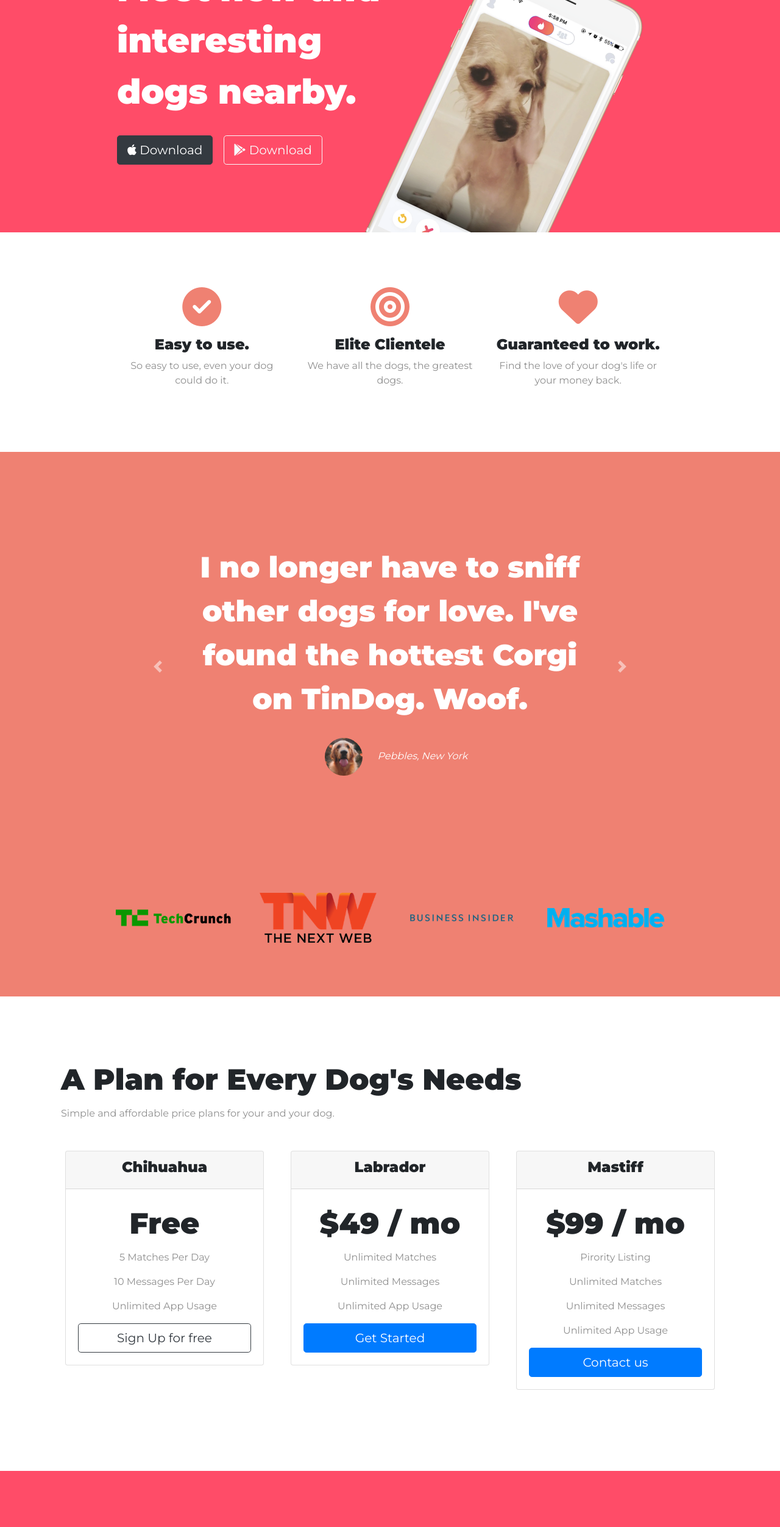
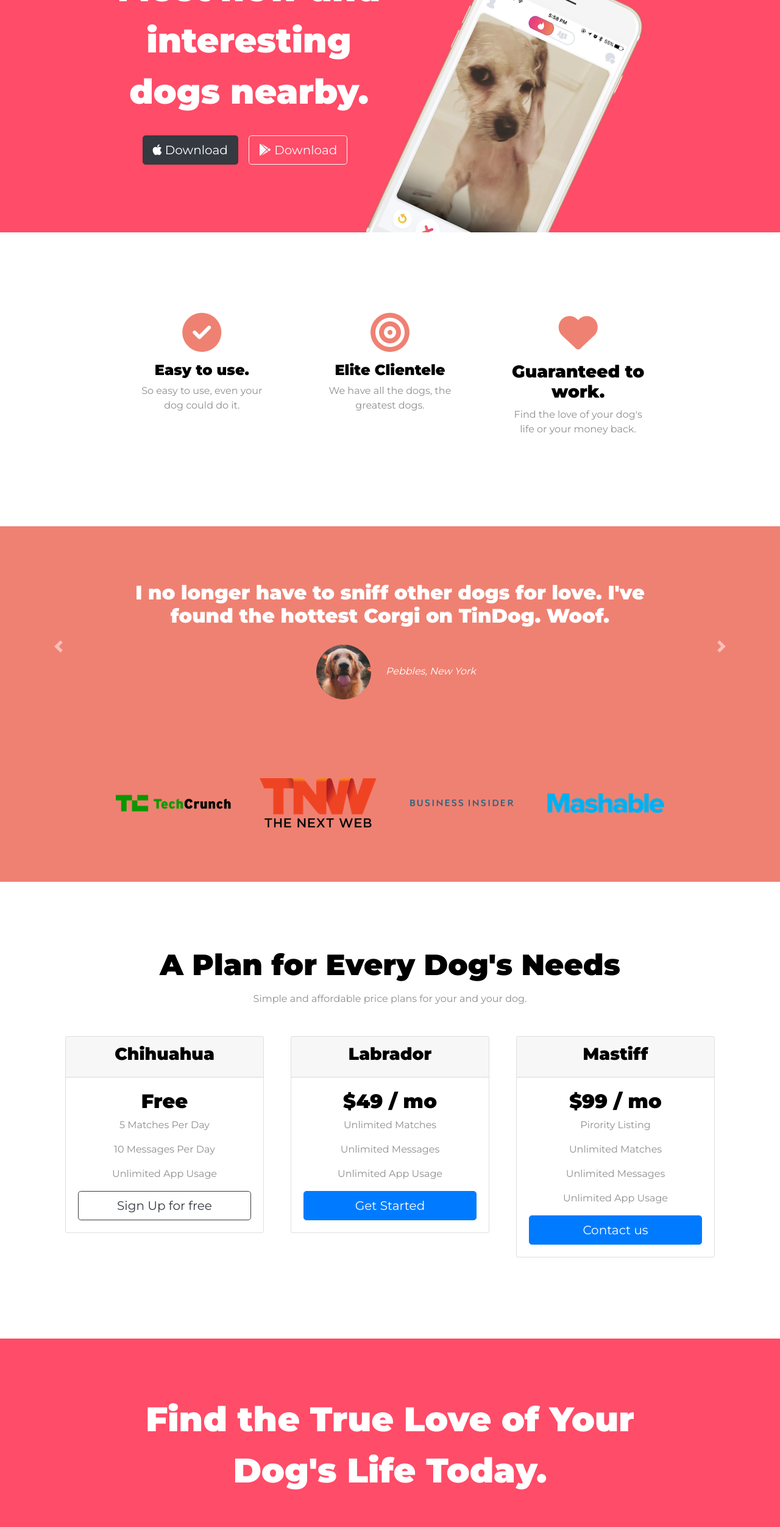
Before and after one commit to injoon2019/Udemy_Courseworks, a plain HTML site: page Web/The Complete 2020 Web Development Bootcamp/Web Development/Bootstrap/TinDog Start Here/index.html in a window 1280 px wide. Shown: the part 240-2744 px from the top of the page at 61% size. Drawn offline with nearby package versions, Linux system fonts and the light colour scheme.

Commit message:
Section 7, Refactoring our Website Part 2

```diff
--- a/Web/The Complete 2020 Web Development Bootcamp/Web Development/Bootstrap/TinDog Start Here/css/styles.css
+++ b/Web/The Complete 2020 Web Development Bootcamp/Web Development/Bootstrap/TinDog Start Here/css/styles.css
@@ -1,27 +1,41 @@
 body{
   font-family: "Montserrat";
+  text-align: center;
 }
 
-h1{
+h1, h2, h3, h4, h5, h6{
+  font-family: "Montserrat";
+  font-weight: bold;
+}
+
+p{
+  color:#8f8f8f;
+}
+
+/* Headings */
+.big-heading{
   font-size: 3.5rem;
   font-family: 'Montserrat', sans-serif;
   line-height: 1.5;
   font-weight: 900;
 }
-h2{
-  font-family: "Montserrat";
-  font-weight: bold;
+
+.section-heading{
   font-size: 3rem;
   line-height: 1.5;
 }
-h3{
-  font-weight: bold;
-  font-size: 1.5rem;
+
+/* Sections */
+.colored-section{
+  background-color: #ff4c68;
+  color:#fff;
 }
 
-p{
-  color:#8f8f8f;
+.white-section{
+  background-color: #fff;
+  color:#000;
 }
+
 
 /* Navigation Bar */
 .navbar{
@@ -50,6 +64,13 @@ p{
 
 
 .container-fluid{
+  padding: 7% 15%;
+}
+
+/* Title Section */
+
+/* Hierarchical CSS */
+#title .container-fluid{
   padding: 3% 15% 7%;
 }
 
@@ -62,14 +83,18 @@ p{
 
 /* Features Section */
 #features{
-  padding: 7% 15%;
+
   background-color: #fff;
   position: relative;
   z-index: 1;
 }
 
+.feature-title{
+  font-size: 1.5rem;
+}
+
 .feature-box{
-  text-align: center;
+  padding: 4.5%;
 }
 
 .icon{
@@ -83,10 +108,12 @@ p{
 
 /* Testimonial Section */
 #testimonials{
-  padding:7% 15%;
-  text-align:center;
   background-color: #ef8172;
-  color:#fff;
+}
+
+.testimonial-texT{
+  font-size: 3rem;
+  line-height: 1.5;
 }
 
 .testimonial-image{
@@ -101,7 +128,6 @@ p{
 
 #press{
   background-color: #ef8172;
-  text-align: center;
   padding-bottom: 3%;
 }
 
@@ -109,28 +135,25 @@ p{
   width:15%;
   margin:20px 20px 50px;
 }
-#title{
-  background-color: #ff4c68;
-  color:#fff;
-}
+
 
 /* Pricing Section */
 #pricing{
   padding: 100px;
 }
 
+.pricing-text{
+  font-size: 3rem;
+  line-height: 1.5;
+}
+
 .pricing-column{
   padding: 3% 2%;
-  text-align: center;
 }
 
 /* Cta Section  */
 
 #cta{
-  text-align: center;
-  background-color: #ff4c68;
-  color:#fff;
-  padding: 7% 15%;
   font-weight: bold;
 }
 
@@ -143,8 +166,6 @@ p{
 
 /* Footer Section */
 #footer{
-  padding: 7% 15%;
-  text-align: center;
 
 }
 .social-icon{
--- a/Web/The Complete 2020 Web Development Bootcamp/Web Development/Bootstrap/TinDog Start Here/index.html
+++ b/Web/The Complete 2020 Web Development Bootcamp/Web Development/Bootstrap/TinDog Start Here/index.html
@@ -22,7 +22,7 @@
 
 <body>
 
-  <section id="title">
+  <section class="colored-section" id="title">
     <div class="container-fluid">
 
       <!-- Nav Bar -->
@@ -51,7 +51,7 @@
       <!-- Title -->
       <div class="row">
         <div class="col-lg-6">
-          <h1>Meet new and interesting dogs nearby.</h1>
+          <h1 class="big-heading">Meet new and interesting dogs nearby.</h1>
           <button type="button" class="btn btn-dark btn-lg download-button"><i class="fab fa-apple"></i> Download</button>
           <button type="button" class="btn btn-outline-light btn-lg download-button"><i class="fab fa-google-play"></i> Download</button>
         </div>
@@ -66,17 +66,19 @@
 
   <!-- Features -->
 
-  <section id="features">
+  <section class="white-section" id="features">
+
+    <div class="container-fluid">
       <div class="row">
         <div class="feature-box col-lg-4">
           <i class="icon fas fa-check-circle fa-4x"></i>
-        <h3>Easy to use.</h3>
+          <h3 class="feature-title">Easy to use.</h3>
           <p>So easy to use, even your dog could do it.</p>
         </div>
 
         <div class="feature-box col-lg-4">
           <i class="icon fas fa-bullseye fa-4x"></i>
-        <h3>Elite Clientele</h3>
+          <h3 class="feature-title">Elite Clientele</h3>
           <p>We have all the dogs, the greatest dogs.</p>
         </div>
 
@@ -86,21 +88,23 @@
           <p>Find the love of your dog's life or your money back.</p>
         </div>
       </div>
+
+    </div>
   </section>
 
 
   <!-- Testimonials -->
 
-  <section id="testimonials">
+  <section class="colored-section" id="testimonials">
 
     <div id="testimonial-carousel" class="carousel slide" data-ride="false">
       <div class="carousel-inner">
-        <div class="carousel-item active">
-          <h2>I no longer have to sniff other dogs for love. I've found the hottest Corgi on TinDog. Woof.</h2>
+        <div class="carousel-item active container-fluid">
+          <h2 class="testimonial-text">I no longer have to sniff other dogs for love. I've found the hottest Corgi on TinDog. Woof.</h2>
           <img class="testimonial-image" src="images/dog-img.jpg" alt="dog-profile">
           <em>Pebbles, New York</em>
         </div>
-        <div class="carousel-item">
+        <div class="carousel-item container-fluid">
           <h2 class="testimonial-text">My dog used to be so lonely, but with TinDog's help, they've found the love of their life. I think.</h2>
           <img class="testimonial-image" src="images/lady-img.jpg" alt="lady-profile">
           <em>Beverly, Illinois</em>
@@ -119,7 +123,7 @@
 
   <!-- Press -->
 
-  <section id="press">
+  <section class="colored-section" id="press">
     <img class="press-logo" src="images/techcrunch.png" alt="tc-logo">
     <img class="press-logo" src="images/tnw.png" alt="tnw-logo">
     <img class="press-logo" src="images/bizinsider.png" alt="biz-insider-logo">
@@ -130,9 +134,9 @@
 
   <!-- Pricing -->
 
-  <section id="pricing">
+  <section class="white-section" id="pricing">
 
-    <h2>A Plan for Every Dog's Needs</h2>
+    <h2 class="section-heading">A Plan for Every Dog's Needs</h2>
     <p>Simple and affordable price plans for your and your dog.</p>
 
     <div class="row">
@@ -143,7 +147,7 @@
             <h3>Chihuahua</h3>
           </div>
           <div class="card-body">
-            <h2>Free</h2>
+            <h2 class="price-text">Free</h2>
             <p>5 Matches Per Day</p>
             <p>10 Messages Per Day</p>
             <p>Unlimited App Usage</p>
@@ -158,7 +162,7 @@
             <h3>Labrador</h3>
           </div>
           <div class="card-body">
-            <h2>$49 / mo</h2>
+            <h2 class="price-text">$49 / mo</h2>
             <p>Unlimited Matches</p>
             <p>Unlimited Messages</p>
             <p>Unlimited App Usage</p>
@@ -173,7 +177,7 @@
             <h3>Mastiff</h3>
           </div>
           <div class="card-body">
-            <h2>$99 / mo</h2>
+            <h2 class="price-text">$99 / mo</h2>
             <p>Pirority Listing</p>
             <p>Unlimited Matches</p>
             <p>Unlimited Messages</p>
@@ -188,18 +192,19 @@
 
   <!-- Call to Action -->
 
-  <section id="cta">
+  <section class="colored-section" id="cta">
+    <div class="container-fluid">
 
-    <h3 class="cta-heading">Find the True Love of Your Dog's Life Today.</h3>
+      <h3 class="big-heading">Find the True Love of Your Dog's Life Today.</h3>
       <button type="button" class="btn btn-dark btn-lg download-button"><i class="fab fa-apple"></i> Download</button>
       <button type="button" class="btn btn-outline-light btn-lg download-button"><i class="fab fa-google-play"></i> Download</button>
-
+    </div>
   </section>
 
 
   <!-- Footer -->
 
-  <footer id="footer">
+  <footer class="white-section" id="footer">
     <i class="social-icon fab fa-facebook-f"></i>
     <i class="social-icon fab fa-twitter"></i>
     <i class="social-icon fab fa-instagram"></i>
```
Lines whose indentation alone changed are shown as unchanged.
